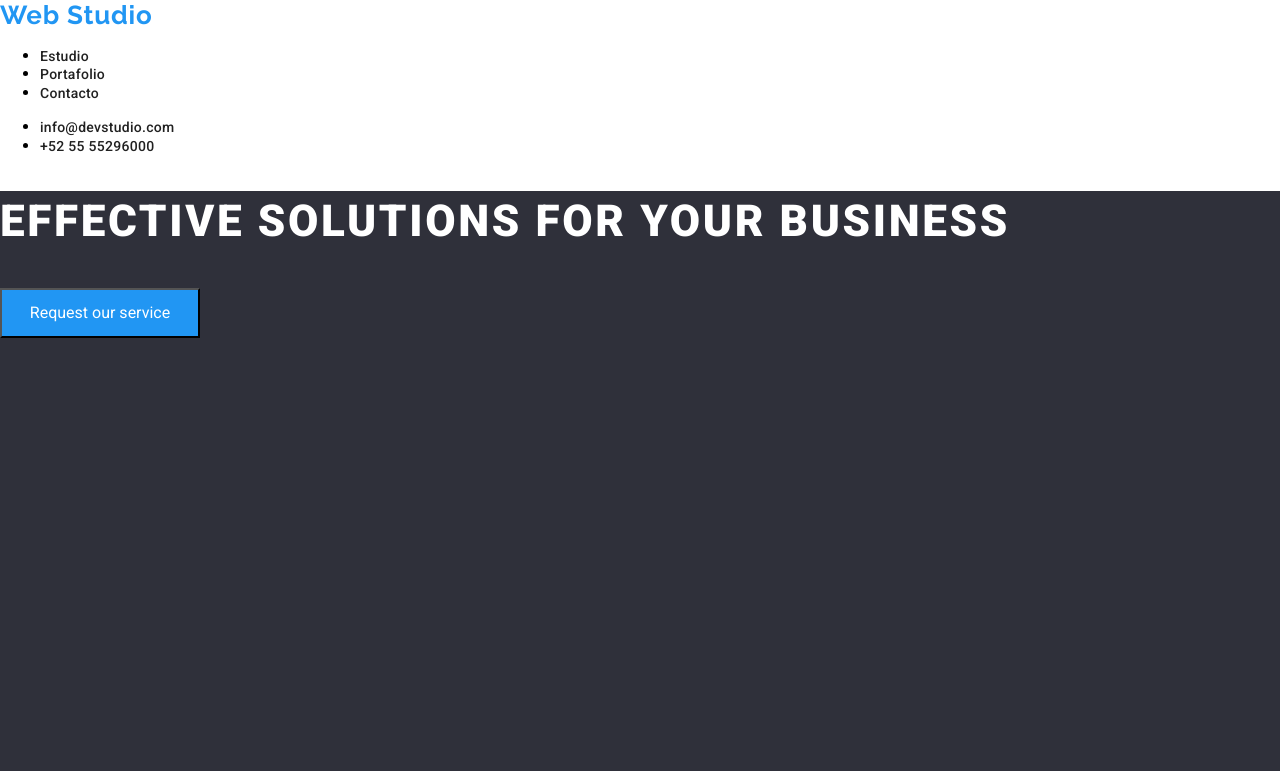
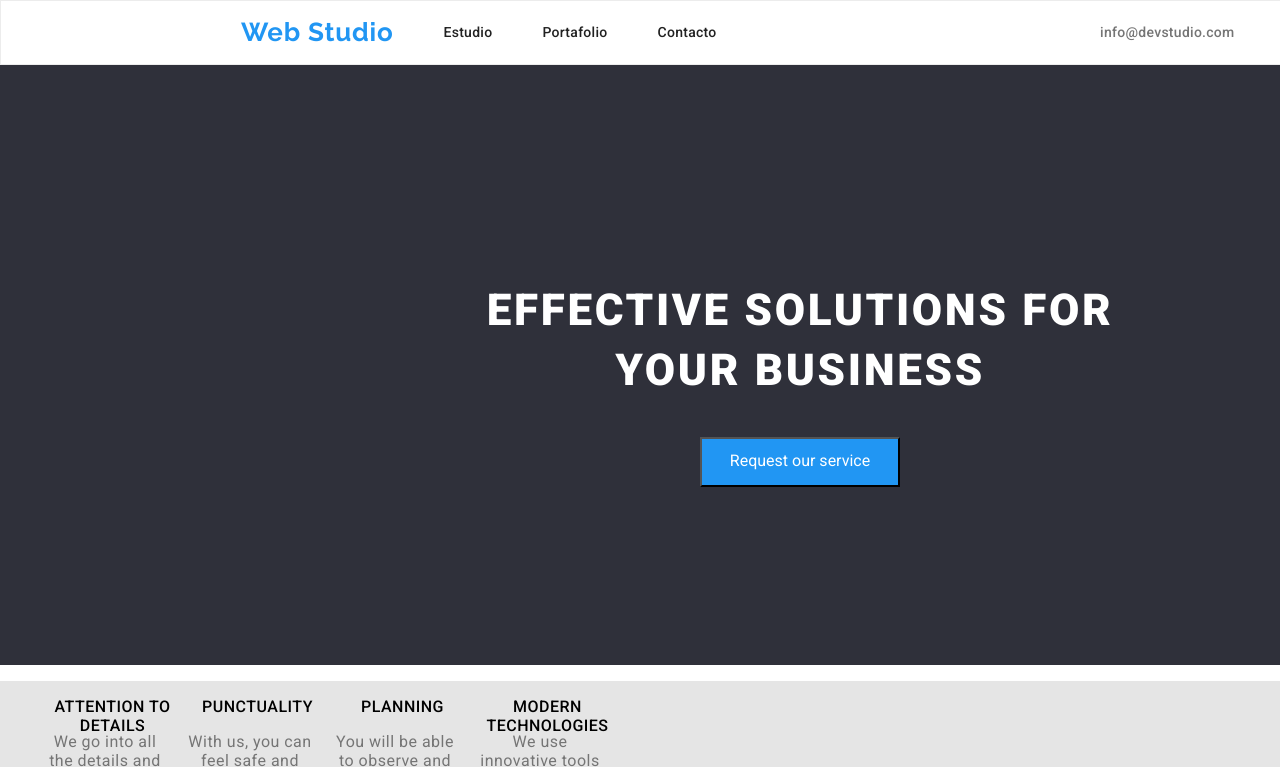
Before and after one commit to Santiagodxz/goit-markup-hw-03, a plain HTML site: page index.html in a window 1280 px wide. Shown: the top 771 px of the page. Drawn offline with Linux system fonts and the light colour scheme.

Commit message:
header + banner

```diff
--- a/css/styles.css
+++ b/css/styles.css
@@ -1,50 +1,72 @@
+:root {
+    --color-w: #FFFFFF;
+    --color-1-2: #E5E5E5;
+    --color-2: #212121;
+    --color-3: #757575;
+    --color-logo: #2196F3;
+    --color-4: #2F303A;
+    --color-st-hover: #188CE8;
+    --color-teambg:  #F5F4FA;
+    --color-link-footer: rgba(255, 255, 255, 0.6)
+
+  }
+
+* {
+    box-sizing: border-box;
+  }
+
 body {
+    background: var(--brand-color-1);
     font-family: 'Roboto', sans-serif;
     font-style: normal;
-    background: #FFFFFF;
+    width: 1600px;
+}
+
+ul {
+   list-style: none;
 }
 
 head {
-    width: 1600px;
+    background:var(--color-w);
     height: 80px;
     left: 0px;
     top: 0px;
-    background: #FFFFFF;
+    width: 1600px;
 }
 
 h1 {
-    color: #FFFFFF;
+    color: var(--color-w);
     font-weight: 900;
     font-size: 44px;
     line-height: 60px;
     letter-spacing: 0.06em;
+    width: 700px;
+    text-align: center;
 }
 
 h3 {
-    width: 145px;
     height: 19px;
-    left: 278px;
-    top: 1925px;
     font-weight: 500;
     font-size: 16px;
+    left: 278px;
+    letter-spacing: 0.03em;
     line-height: 19px;
     text-align: center;
-    letter-spacing: 0.03em;
-    color: #212121;
+    top: 1925px;
+    width: 145px;
 }
 
 p {
-    display: inline-block;
-    width: 130px;
+    color: var(--color-3);
     height: 19px;
-    left: 285px;
-    top: 1954px;
     font-weight: 400;
     font-size: 16px;
+    left: 285px;
+    letter-spacing: 0.03em;
     line-height: 19px;
     text-align: center;
-    letter-spacing: 0.03em;
-    color: #757575;
+    top: 1954px;
+    width: 130px;
 }
 
 address {
@@ -55,7 +77,28 @@ a {
     text-decoration: none;
 }
 
-.logo {
+.container {
+    margin: 0 auto;
+    width: 1600px;
+}
+
+.header {
+    align-items: center;
+    border: 1px solid #ececec ;
+    box-sizing: border-box;
+    display: flex;
+    justify-content: space-between;
+    padding: 0 200px;
+}
+
+
+.header-nav {
+    display: flex;
+    align-items: center;
+    gap: 50px;
+}
+
+.header .logo {
     width: 145px;
     height: 31px;
     left: 215px;
@@ -65,10 +108,10 @@ a {
     font-size: 26px;
     line-height: 31px;
     letter-spacing: 0.03em;
-    color: #2196F3;
+    color: var(--color-logo);
 }
 
-.nav-bar a {
+.link-nav {
     width: 57px;
     height: 16px;
     left: 552px;
@@ -77,50 +120,62 @@ a {
     font-size: 14px;
     line-height: 16px;
     letter-spacing: 0.02em;
-    color: #212121;
+    color: var(--color-2)
 }
 
 .link-nav:hover {
-    color: #2196F3 ;
+    color: var(--color-logo) ;
+}
+
+.contact-nav {
+    color: #757575;
+    font-weight: 500;
+    font-size: 14px;
+    line-height: 16px;
+    letter-spacing: 0.02em;
 }
 
 .link-button {
-    width: 128px;
-    height: 38px;
-    left: 576px;
-    top: 174px;
+    color: var(--color-2);
     background: #F5F4FA;
     border-radius: 4px;
     font-weight: 500;
     font-size: 16px;
+    height: 38px;
+    left: 576px;
+    letter-spacing: 0.03em;
     line-height: 26px;
     text-align: center;
-    letter-spacing: 0.03em;
-    color: #212121;
+    top: 174px;
+    width: 128px;
 }
 
 .link-button:hover {
+    color:var(--color-white);
     background: #2196F3;
     box-shadow: 0px 3px 1px rgba(0, 0, 0, 0.1), 0px 1px 2px rgba(0, 0, 0, 0.08), 0px 2px 2px rgba(0, 0, 0, 0.12);
     border-radius: 4px;
     font-weight: 500;
     font-size: 16px;
     line-height: 26px;
+    letter-spacing: 0.03em;
     text-align: center;
-    letter-spacing: 0.03em;
-    color: #FFFFFF;
 }
 .studio {
-    width: 1600px;
+    display: flex;
+    flex-direction: column;
+    justify-content: center;
+    align-items: center;
+    background: var(--color-4);
     height: 600px;
     left: 3px;
     top: 69px;
-    background: #2F303A;
+    width: 1600px;
 }
 
 .button-studio {
-    background: #2196F3;
     color: #FFFFFF;
+    background: var(--color-logo);
     width: 200px;
     height: 50px;
     left: 738px;
@@ -128,19 +183,28 @@ a {
 }
 
 .button-studio:hover {
-    background-color: #188CE8;
+    background-color: var(--color-st-hover);
     width: 200px;
     height: 50px;
     left: 738px;
     top: 419px;
     box-shadow: 0px 4px 4px rgba(0, 0, 0, 0.15);
     border-radius: 4px;
+    cursor: pointer;
 }
 
 .about {
-        background: #E5E5E5;
+        background: var(--color-1-2);
+
+
 }
 
+/* TODO */
+
+.about-ul {
+    display: flex;
+
+}
 .wwd-title {
     width: 198px;
     height: 42px;
@@ -151,16 +215,16 @@ a {
     line-height: 42px;
     text-align: center;
     letter-spacing: 0.03em;
-    color: #212121;
+    color: var(--color-2);
 }
 
 .team {
-    display: inline-block;
-    width: 1600px;
+    display: inline-flex;
+    width: 1200px;
     height: 648px;
     left: 0px;
     top: 1449px;
-    background: #F5F4FA;
+    background: var(--color-teambg);
 }
 
 .team-tittle {
@@ -173,15 +237,15 @@ a {
     line-height: 42px;
     text-align: center;
     letter-spacing: 0.03em;
-    color: #212121;
+    color: var(--color-2);
 }
 
 .footer {
-    width: 1600px;
+    width: 1200px;
     height: 252px;
     left: 0px;
     top: 2097px;
-    background: #2F303A;
+    background: var(--color-4);
 }
 
 .footer-list {
@@ -193,7 +257,7 @@ a {
     font-size: 14px;
     line-height: 24px;
     letter-spacing: 0.03em;
-    color: #FFFFFF;
+    color: var(--color-white);
 }
 
 .link-mail {
@@ -226,7 +290,7 @@ a {
     height: 404px;
     left: 215px;
     top: 262px;
-    background: #FFFFFF;
+    background: var(--color-white);
     border: 1px solid #EEEEEE;
     display: inline-block;
 }
@@ -236,5 +300,5 @@ a {
     font-size: 18px;
     line-height: 36px;
     letter-spacing: 0.06em;
-    color: #212121;
+    color:var(--color-2);
 }
--- a/index.html
+++ b/index.html
@@ -16,23 +16,23 @@
     <script src="https://kit.fontawesome.com/3f74c0d423.js" crossorigin="anonymous"></script>
   </head>
   <body>
-    <header>
+  <div class="container">
+    <header class="header">
       <nav>
-        <a class="logo" href="./index.html">Web Studio</a>
-        <ul class="nav-bar">
+        <ul class="header-nav ">
+          <li><a class="logo" href="./index.html">Web Studio</a></li>
           <li><a class="link-nav" href="./index.html">Estudio</a></li>
           <li><a class="link-nav" href="./portafolio.html">Portafolio</a></li>
           <li><a class="link-nav" href="">Contacto</a></li>
         </ul>
       </nav>
-      <ul class="nav-bar">
+      <ul class="header-nav">
         <li>
-          <a class="link-nav" href="mailto:info@devstudio.com"
-            >info@devstudio.com</a
-          >
+          <a class="link-nav contact-nav" href="mailto:info@devstudio.com"
+            >info@devstudio.com</a>
         </li>
         <li>
-          <a class="link-nav" href="tel:+525555296000">+52 55 55296000</a>
+          <a class="link-nav contact-nav" href="tel:+525555296000">+52 55 55296000</a>
         </li>
       </ul>
     </header>
@@ -44,7 +44,7 @@
       </section>
       <!--Seccion About-->
       <section class="about">
-        <ul>
+        <ul class="about-ul">
           <li>
             <h3>ATTENTION TO DETAILS</h3>
             <p>
@@ -163,5 +163,6 @@
         </ul>
       </address>
     </footer>
+  </div>
   </body>
 </html>
```
Also changed, not shown: portafolio.html (+2 -0 lines).
